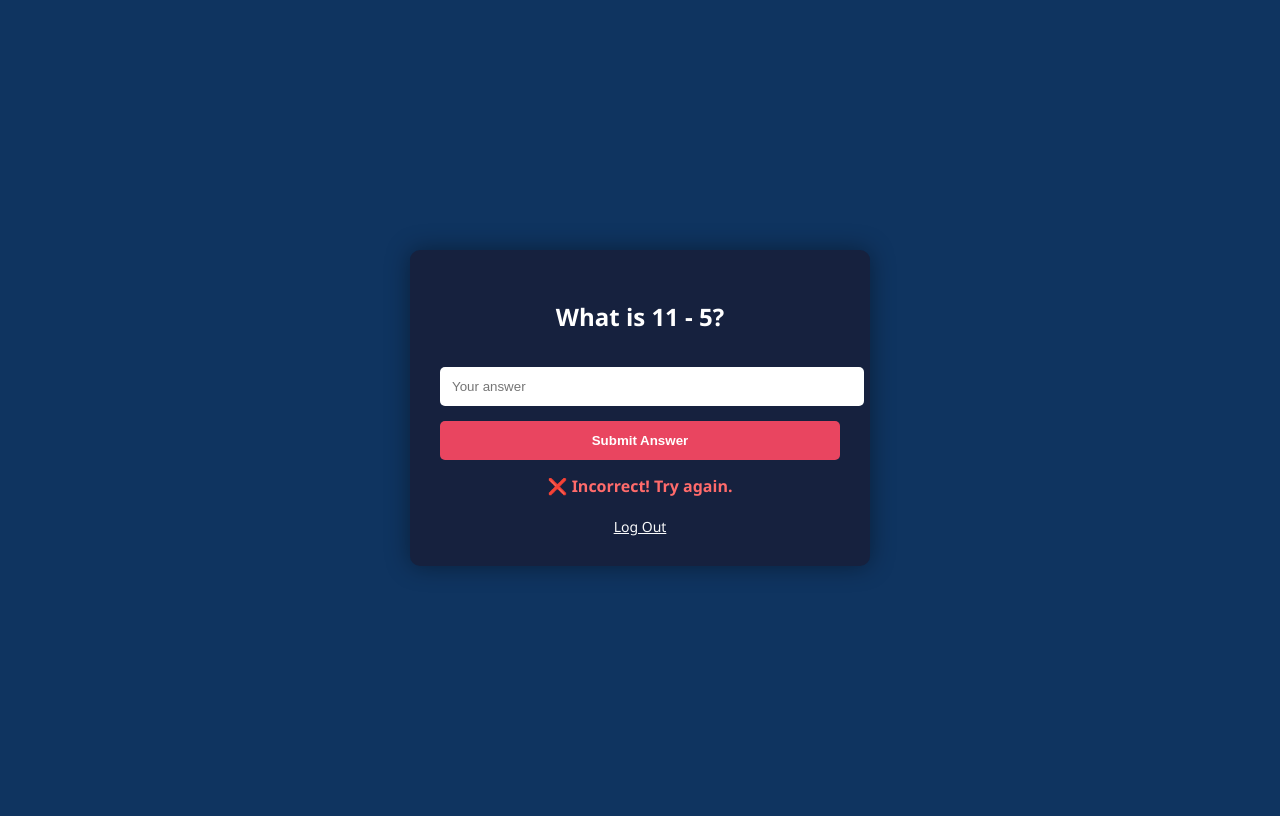
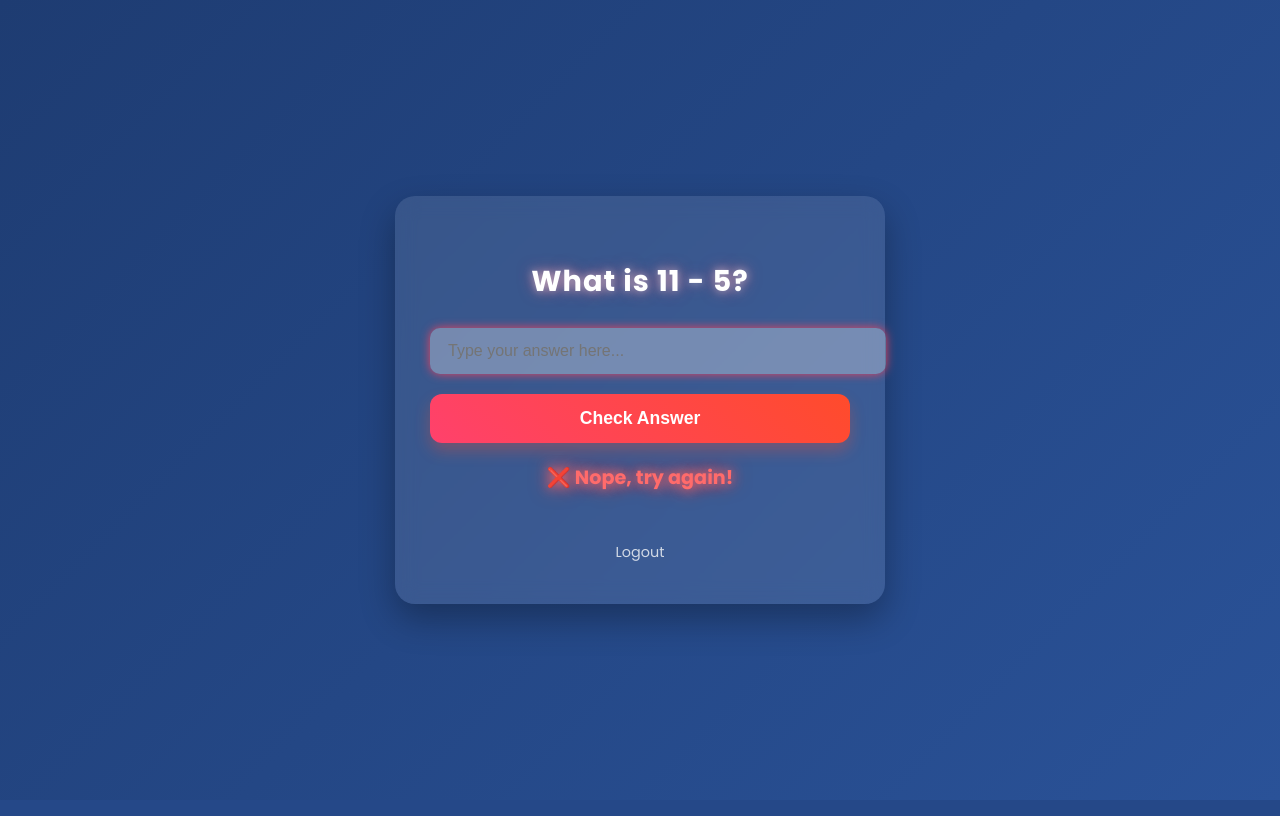
Before and after one commit to Giggab26/Math_Ninja_App, a Flask app: page / in a window 1280 px wide. Run offline with Flask 3, Linux system fonts and the light colour scheme; the visitor is signed in with stand-in values (Sample User, id 1).

Commit message:
Updated math.html with enhanced styles and animations

```diff
--- a/templates/math.html
+++ b/templates/math.html
@@ -1,80 +1,133 @@
 <!DOCTYPE html>
 <html lang="en">
 <head>
-    <meta charset="UTF-8">
+    <meta charset="UTF-8" />
     <title>NumberNinja - Quiz</title>
     <style>
+        @import url('https://fonts.googleapis.com/css2?family=Poppins:wght@400;700&display=swap');
+
         body {
-            background-color: #0f3460;
-            font-family: 'Segoe UI', sans-serif;
-            color: #ffffff;
+            background: linear-gradient(135deg, #1e3c72 0%, #2a5298 100%);
+            font-family: 'Poppins', sans-serif;
+            color: #fff;
             display: flex;
             justify-content: center;
             align-items: center;
             height: 100vh;
+            margin: 0;
+            overflow: hidden;
         }
         .quiz-box {
-            background-color: #16213e;
-            padding: 30px;
-            border-radius: 10px;
-            width: 400px;
+            background: rgba(255, 255, 255, 0.1);
+            padding: 40px 35px;
+            border-radius: 20px;
+            width: 420px;
+            box-shadow: 0 15px 35px rgba(0, 0, 0, 0.3);
             text-align: center;
-            box-shadow: 0 0 25px rgba(0,0,0,0.4);
+            backdrop-filter: blur(10px);
+            animation: slideIn 0.8s ease forwards;
+        }
+        @keyframes slideIn {
+            from {
+                opacity: 0;
+                transform: translateY(50px);
+            }
+            to {
+                opacity: 1;
+                transform: translateY(0);
+            }
+        }
+        h2 {
+            font-weight: 700;
+            font-size: 1.8rem;
+            margin-bottom: 25px;
+            letter-spacing: 1px;
+            text-shadow: 0 0 8px #fff8, 0 0 15px #e94560aa;
         }
         input[type="text"] {
             width: 100%;
-            padding: 12px;
-            margin: 15px 0;
+            padding: 14px 18px;
+            margin-bottom: 20px;
+            border-radius: 10px;
             border: none;
-            border-radius: 5px;
+            font-size: 1rem;
+            outline: none;
+            transition: box-shadow 0.3s ease;
+            box-shadow: 0 0 6px #fff4 inset;
+            background: rgba(255, 255, 255, 0.15);
+            color: #fff;
+        }
+        input[type="text"]:focus {
+            box-shadow: 0 0 10px #e94560;
+            background: rgba(255, 255, 255, 0.3);
         }
         input[type="submit"] {
-            background-color: #e94560;
+            width: 100%;
+            padding: 14px;
+            font-weight: 700;
+            font-size: 1.1rem;
+            color: #fff;
+            background: linear-gradient(45deg, #ff416c, #ff4b2b);
             border: none;
-            padding: 12px;
-            width: 100%;
-            color: white;
-            border-radius: 5px;
-            font-weight: bold;
+            border-radius: 12px;
             cursor: pointer;
+            transition: background 0.3s ease;
+            box-shadow: 0 8px 15px rgba(255, 75, 43, 0.3);
         }
         input[type="submit"]:hover {
-            background-color: #ff2e63;
+            background: linear-gradient(45deg, #ff4b2b, #ff416c);
+            box-shadow: 0 10px 20px rgba(255, 75, 43, 0.5);
         }
         .result {
-            margin-top: 15px;
-            font-weight: bold;
+            margin-top: 20px;
+            font-weight: 700;
+            font-size: 1.2rem;
+            text-shadow: 0 0 8px #0009;
+            user-select: none;
+            animation: fadeIn 0.6s ease forwards;
         }
         .correct {
-            color: #28df99;
+            color: #3efc89;
+            text-shadow: 0 0 12px #3efc89, 0 0 20px #22d97b;
         }
         .incorrect {
             color: #ff6b6b;
+            text-shadow: 0 0 12px #ff6b6b, 0 0 20px #ff3f3f;
+        }
+        @keyframes fadeIn {
+            from {opacity: 0;}
+            to {opacity: 1;}
         }
         a {
-            color: #f8f9fa;
-            font-size: 14px;
-            display: block;
-            margin-top: 20px;
-            text-decoration: underline;
+            margin-top: 30px;
+            display: inline-block;
+            font-size: 0.9rem;
+            color: #f8f9facc;
+            text-decoration: none;
+            transition: color 0.3s ease;
+            user-select: none;
+        }
+        a:hover {
+            color: #e94560;
+            text-shadow: 0 0 8px #e94560;
         }
     </style>
 </head>
 <body>
     <div class="quiz-box">
         <h2>{{ question }}</h2>
-        <form method="post" action="/submit">
-            <input type="text" name="answer" placeholder="Your answer" required>
-            <input type="submit" value="Submit Answer">
+        <form method="post" action="/submit" autocomplete="off">
+            <input type="text" name="answer" placeholder="Type your answer here..." required autofocus />
+            <input type="submit" value="Check Answer" />
         </form>
 
         {% if is_correct is not none %}
             <p class="result {{ 'correct' if is_correct else 'incorrect' }}">
-                {{ '✅ Correct!' if is_correct else '❌ Incorrect! Try again.' }}
+                {{ '🎉 Correct! You’re a NumberNinja!' if is_correct else '❌ Nope, try again!' }}
             </p>
         {% endif %}
 
-        <a href="/logout">Log Out</a>
+        <a href="/logout">Logout</a>
     </div>
 </body>
 </html>
```
